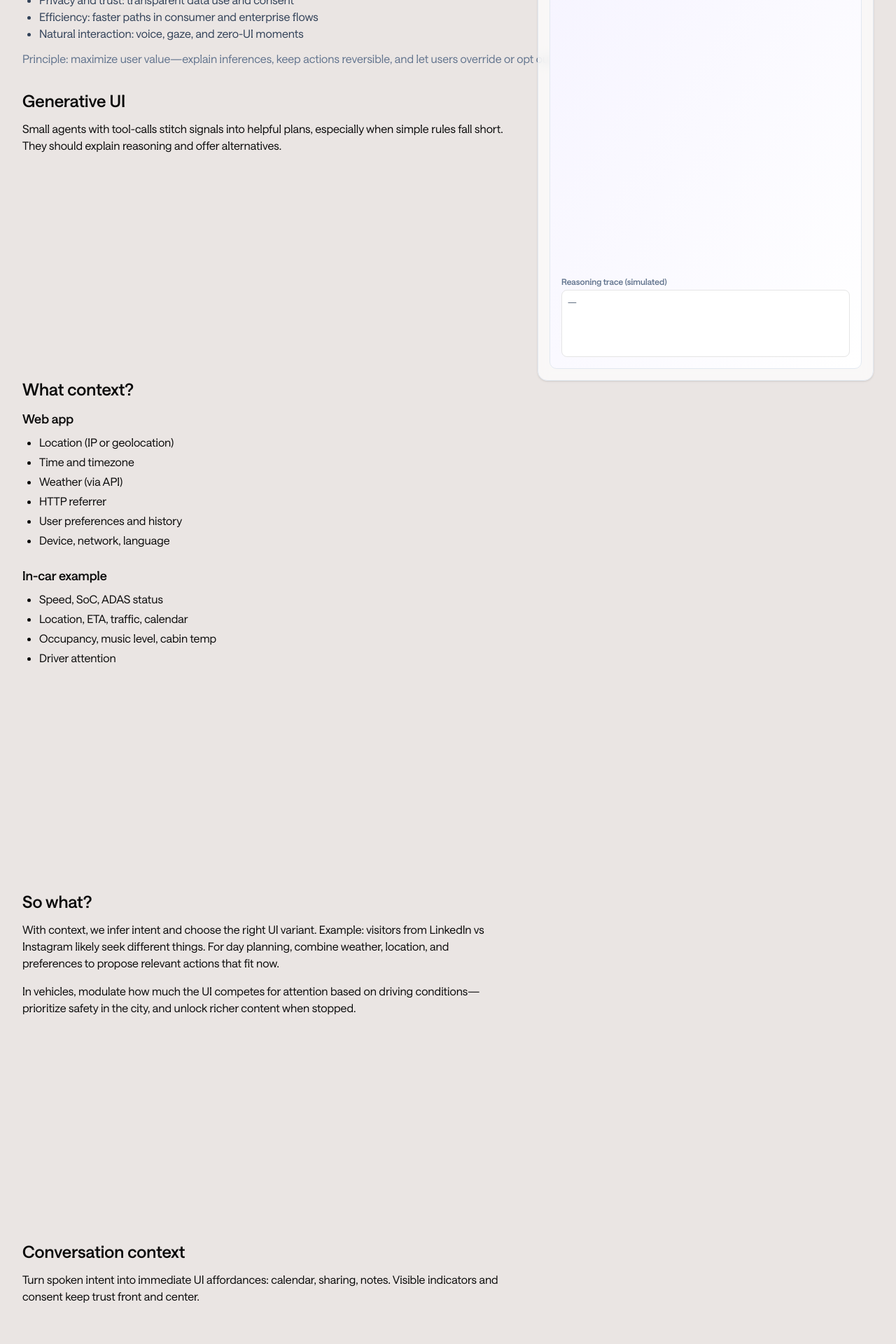
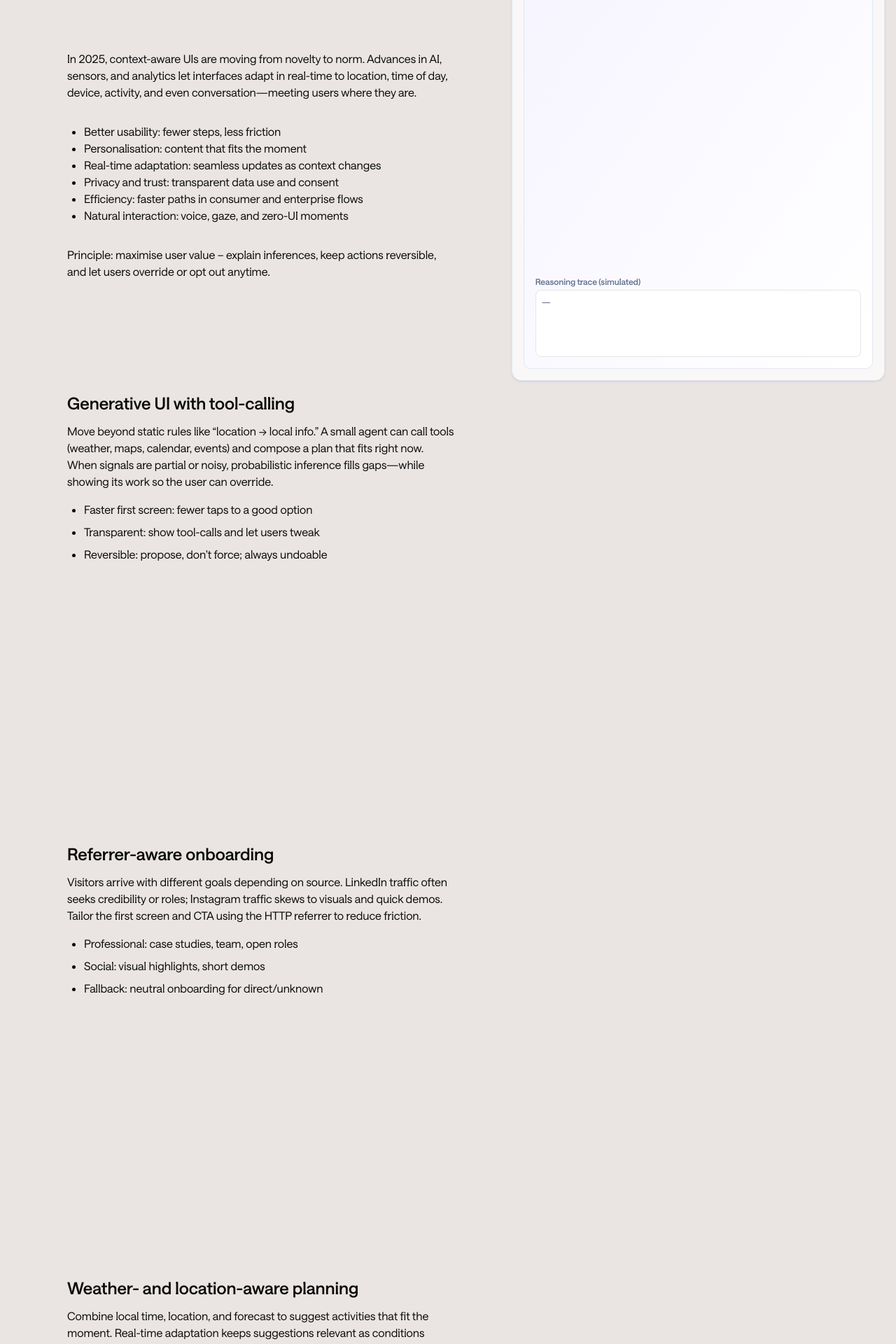
Before and after one commit to joehornby/demo-context-aware-ui, a Next.js app: page / in a window 1280 px wide. Shown: the part 240-2160 px from the top of the page at 70% size. Built offline with nearby package versions, Linux system fonts and the light colour scheme.

Commit message:
style: improve layout and typography in page component

```diff
--- a/src/app/page.tsx
+++ b/src/app/page.tsx
@@ -113,7 +113,7 @@ export default function Page() {
           <>
             <p className="mb-4">
               Adjust density and priority based on driving context. City streets
-              emphasize safety cues and fewer distractors; highways allow more
+              emphasise safety cues and fewer distractors; highways allow more
               glanceable widgets; when stopped, unlock richer interactions.
             </p>
             <ul className="list-disc pl-6 space-y-2">
@@ -134,108 +134,48 @@ export default function Page() {
 
   return (
     <main className="min-h-screen">
-      <div className="px-4 md:px-8 py-8 md:py-12">
-        <h1 className="text-3xl md:text-4xl font-bold mb-2">
+      <div className="px-12 md:px-24 py-12 md:py-24 max-w-7/12 relative">
+        <div className="mb-8 space-y-8">
+          <h1 className="text-4xl md:text-6xl font-bold tracking-tight mb-24">
             Content-Aware Interfaces
           </h1>
-        <div className="text-slate-700 mb-8 space-y-3">
           <p>
             In 2025, context-aware UIs are moving from novelty to norm. Advances
             in AI, sensors, and analytics let interfaces adapt in real-time to
             location, time of day, device, activity, and even
             conversation—meeting users where they are.
           </p>
-          <ul className="list-disc pl-6 text-slate-700">
+          <ul className="list-disc pl-6">
             <li>Better usability: fewer steps, less friction</li>
-            <li>Personalization: content that fits the moment</li>
+            <li>Personalisation: content that fits the moment</li>
             <li>Real-time adaptation: seamless updates as context changes</li>
             <li>Privacy and trust: transparent data use and consent</li>
             <li>Efficiency: faster paths in consumer and enterprise flows</li>
             <li>Natural interaction: voice, gaze, and zero-UI moments</li>
           </ul>
-          <p className="text-slate-500">
-            Principle: maximize user value—explain inferences, keep actions
-            reversible, and let users override or opt out anytime.
+          <p className="">
+            Principle: maximise user value &ndash; explain inferences, keep
+            actions reversible, and let users override or opt out anytime.
           </p>
-        </div>
 
-        <div className="relative">
-          {/* Left content: narrative (reserve space for fixed panel on small and large screens) */}
-          <div className="space-y-[40vh] pb-[52vh] lg:pb-[80vh] lg:pr-[520px]">
-            <Section
-              id="generative"
-              title="Generative UI"
-              ref={refs["generative"]}
-            >
-              <p className="mb-4">
-                Small agents with tool-calls stitch signals into helpful plans,
-                especially when simple rules fall short. They should explain
-                reasoning and offer alternatives.
-              </p>
-            </Section>
-            <Section id="referrer" title="What context?" ref={refs["referrer"]}>
-              <h3 className="text-lg font-semibold mb-2">Web app</h3>
-              <ul className="list-disc pl-6 mb-6 space-y-1">
-                <li>Location (IP or geolocation)</li>
-                <li>Time and timezone</li>
-                <li>Weather (via API)</li>
-                <li>HTTP referrer</li>
-                <li>User preferences and history</li>
-                <li>Device, network, language</li>
-              </ul>
-              <h3 className="text-lg font-semibold mb-2">In-car example</h3>
-              <ul className="list-disc pl-6 space-y-1">
-                <li>Speed, SoC, ADAS status</li>
-                <li>Location, ETA, traffic, calendar</li>
-                <li>Occupancy, music level, cabin temp</li>
-                <li>Driver attention</li>
-              </ul>
-            </Section>
-
-            <Section id="weather" title="So what?" ref={refs["weather"]}>
-              <p className="mb-4">
-                With context, we infer intent and choose the right UI variant.
-                Example: visitors from LinkedIn vs Instagram likely seek
-                different things. For day planning, combine weather, location,
-                and preferences to propose relevant actions that fit now.
-              </p>
-              <p>
-                In vehicles, modulate how much the UI competes for attention
-                based on driving conditions—prioritize safety in the city, and
-                unlock richer content when stopped.
-              </p>
-            </Section>
-
-            <Section
-              id="conversation"
-              title="Conversation context"
-              ref={refs["conversation"]}
-            >
-              <p>
-                Turn spoken intent into immediate UI affordances: calendar,
-                sharing, notes. Visible indicators and consent keep trust front
-                and center.
-              </p>
-            </Section>
-
-            {/* Deep-dive sections that drive the demos */}
+          <div className="mt-40">
+            <div className="space-y-[50vh]">
               {sections.map((sec) => (
                 <Section
                   key={sec.id}
                   id={sec.id}
                   title={sec.title}
                   ref={refs[sec.id]}
+                  className=""
                 >
                   {sec.content}
                 </Section>
               ))}
-            <Section id="intent" title="Intent-aware UI" ref={refs["intent"]}>
-              <p>Gaze + one control = quicker adjustments with less effort.</p>
-            </Section>
+            </div>
           </div>
 
           {/* Demo panel: fixed bottom on small screens, fixed right on large screens */}
-          <div className="fixed inset-x-0 bottom-0 h-[50vh] z-20 lg:inset-auto lg:fixed lg:top-4 lg:right-4 xl:right-8 lg:w-[480px] lg:h-[calc(100vh-2rem)]">
+          <div className="fixed inset-x-0 bottom-0 h-[50vh] z-20 lg:inset-auto lg:fixed lg:top-4 lg:right-4 lg:w-5/12 lg:h-[calc(100vh-2rem)]">
             <DemoPanel activeId={activeId} initialContext={initialContext} />
           </div>
         </div>
```
Lines whose indentation alone changed are shown as unchanged.
